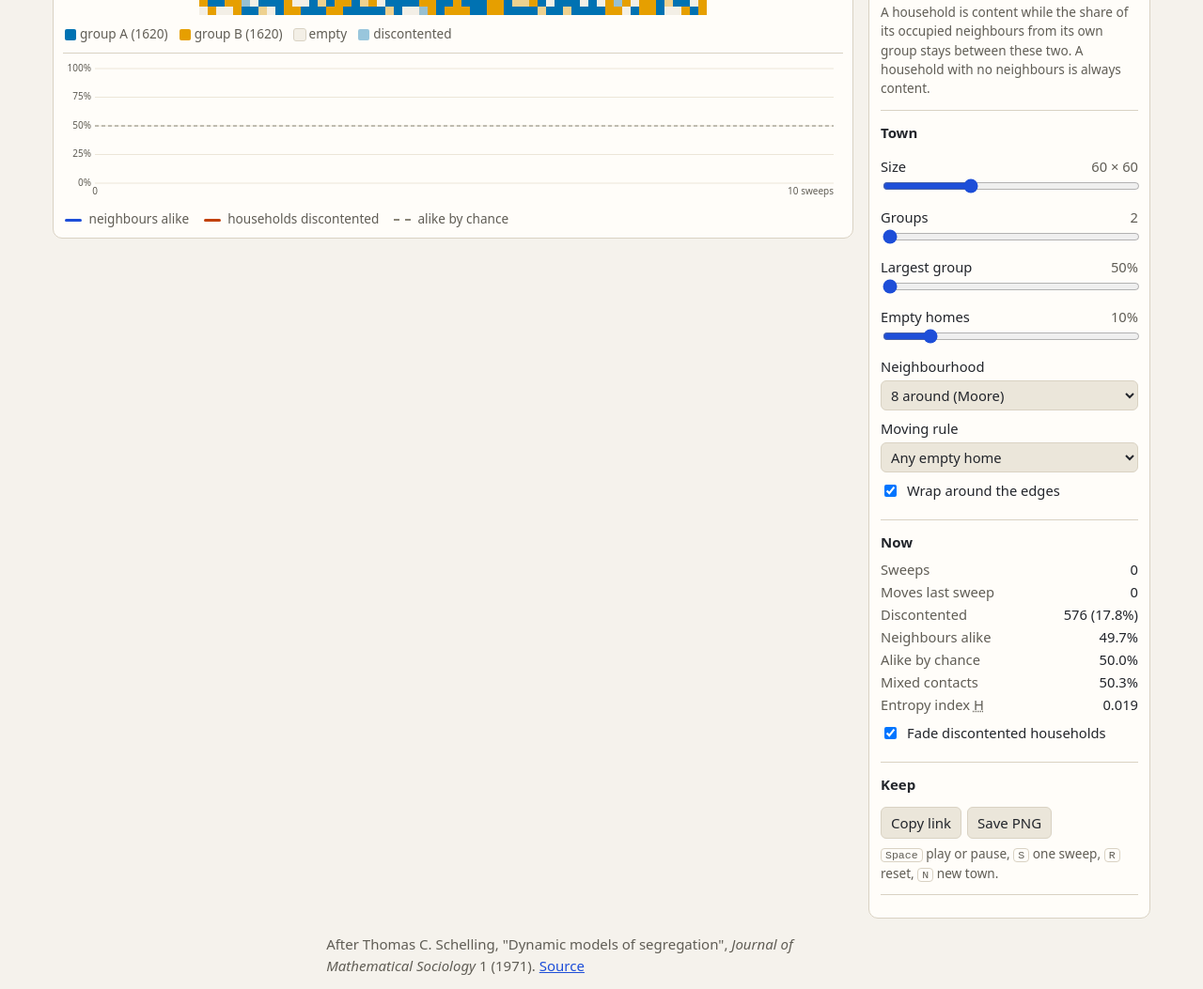
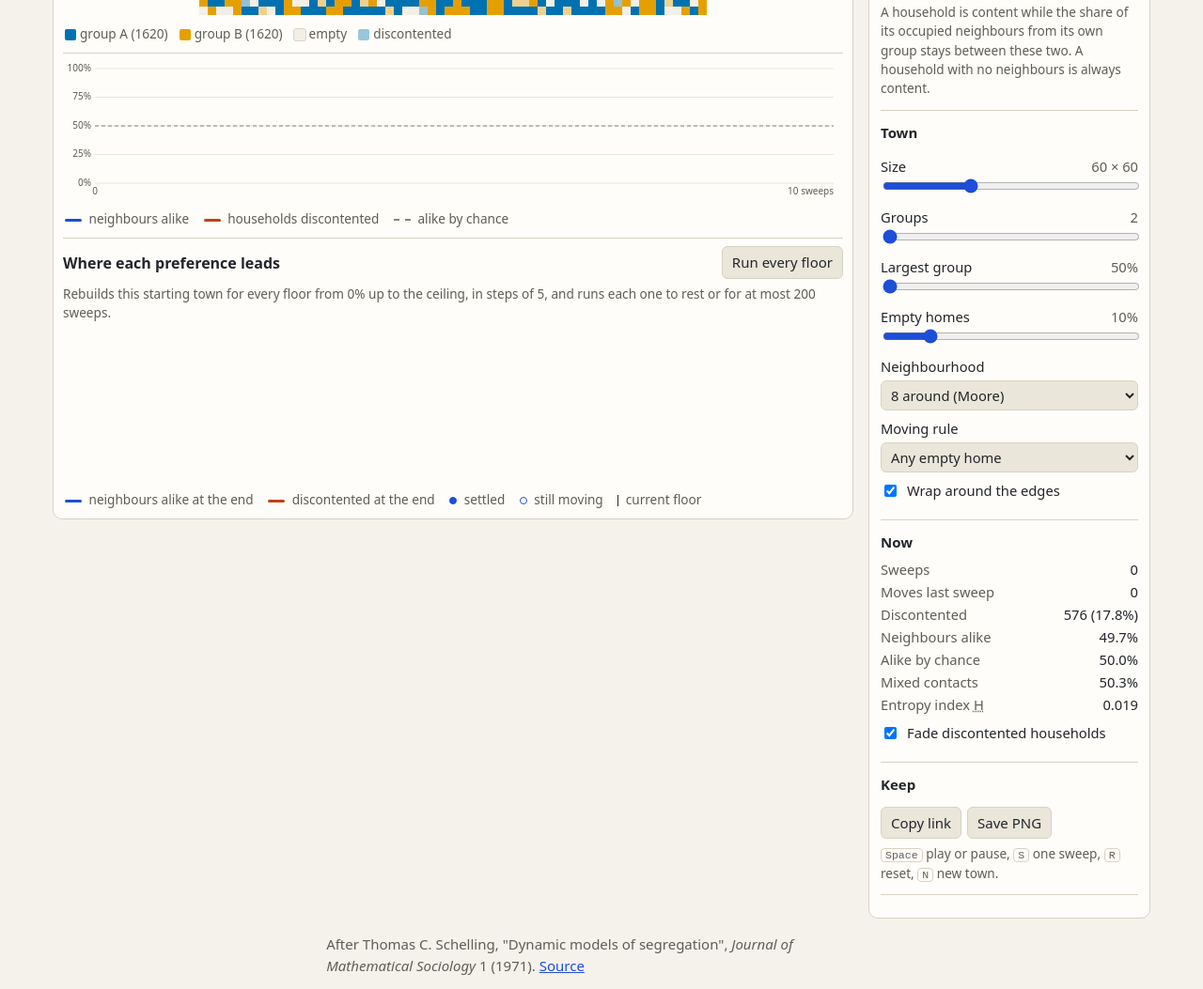
Before and after one commit to fushanbobfan/enclave, a website with bundled scripts: page index.html in a window 1280 px wide. Shown: the part 718-1771 px from the top of the page at 94% size. Built offline with nearby package versions, Linux system fonts and the light colour scheme.

Commit message:
Add a tipping chart panel under the sweep chart, with a run button, a status line and a legend for settled and unsettled runs

```diff
--- a/index.html
+++ b/index.html
@@ -28,6 +28,24 @@
             <span class="key similarity"></span> neighbours alike
             <span class="key discontent"></span> households discontented
             <span class="key baseline"></span> alike by chance
+          </p>
+        </div>
+        <div class="chart">
+          <div class="chart-head">
+            <h2>Where each preference leads</h2>
+            <button type="button" id="tip-run">Run every floor</button>
+          </div>
+          <p class="hint" id="tip-status">
+            Rebuilds this starting town for every floor from 0% up to the ceiling, in steps of 5, and
+            runs each one to rest or for at most 200 sweeps.
+          </p>
+          <canvas id="tipping" role="img" aria-label="Final similarity and discontent for each preference floor"></canvas>
+          <p class="legend">
+            <span class="key similarity"></span> neighbours alike at the end
+            <span class="key discontent"></span> discontented at the end
+            <span class="key dot"></span> settled
+            <span class="key ring"></span> still moving
+            <span class="key current"></span> current floor
           </p>
         </div>
       </section>
--- a/style.css
+++ b/style.css
@@ -14,6 +14,7 @@
   --discontent: #c2410c;
   --baseline: #8a8577;
   --grid: #ece6d8;
+  --current: #22252b;
   --button: #ebe6da;
   --button-hover: #ded7c7;
   color-scheme: light;
@@ -36,6 +37,7 @@
     --discontent: #fb923c;
     --baseline: #7d828c;
     --grid: #262b33;
+    --current: #e8e9ec;
     --button: #252a32;
     --button-hover: #30363f;
     color-scheme: dark;
@@ -117,6 +119,42 @@ canvas {
 
 #chart {
   height: 150px;
+}
+
+#tipping {
+  height: 170px;
+  cursor: pointer;
+}
+
+.chart-head {
+  display: flex;
+  justify-content: space-between;
+  align-items: center;
+  gap: 8px;
+}
+
+.chart-head h2 {
+  margin: 0;
+  font-size: 1rem;
+}
+
+.key.dot,
+.key.ring {
+  width: 8px;
+  height: 8px;
+  border-radius: 50%;
+  border: 1.5px solid var(--similarity);
+}
+
+.key.dot {
+  background: var(--similarity);
+}
+
+.key.current {
+  width: 0;
+  height: 12px;
+  border-left: 1.5px solid var(--current);
+  border-radius: 0;
 }
 
 .legend {
```
